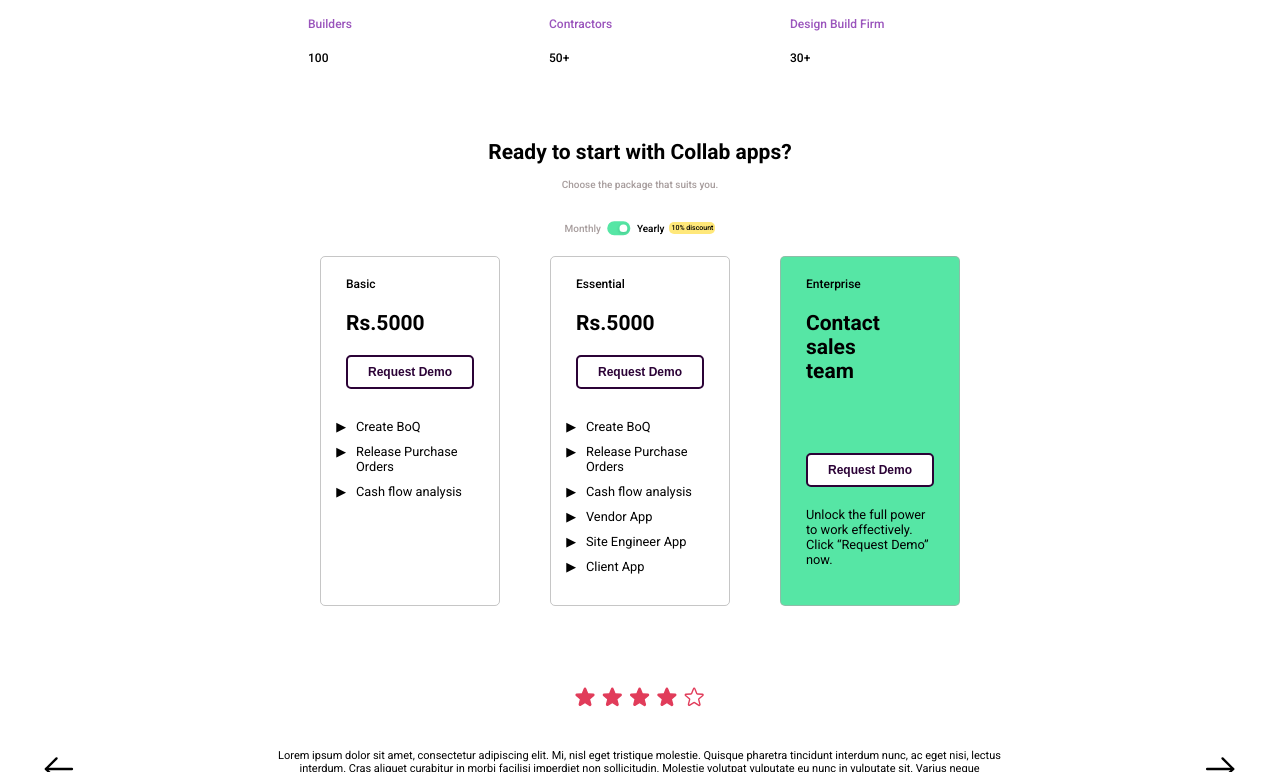
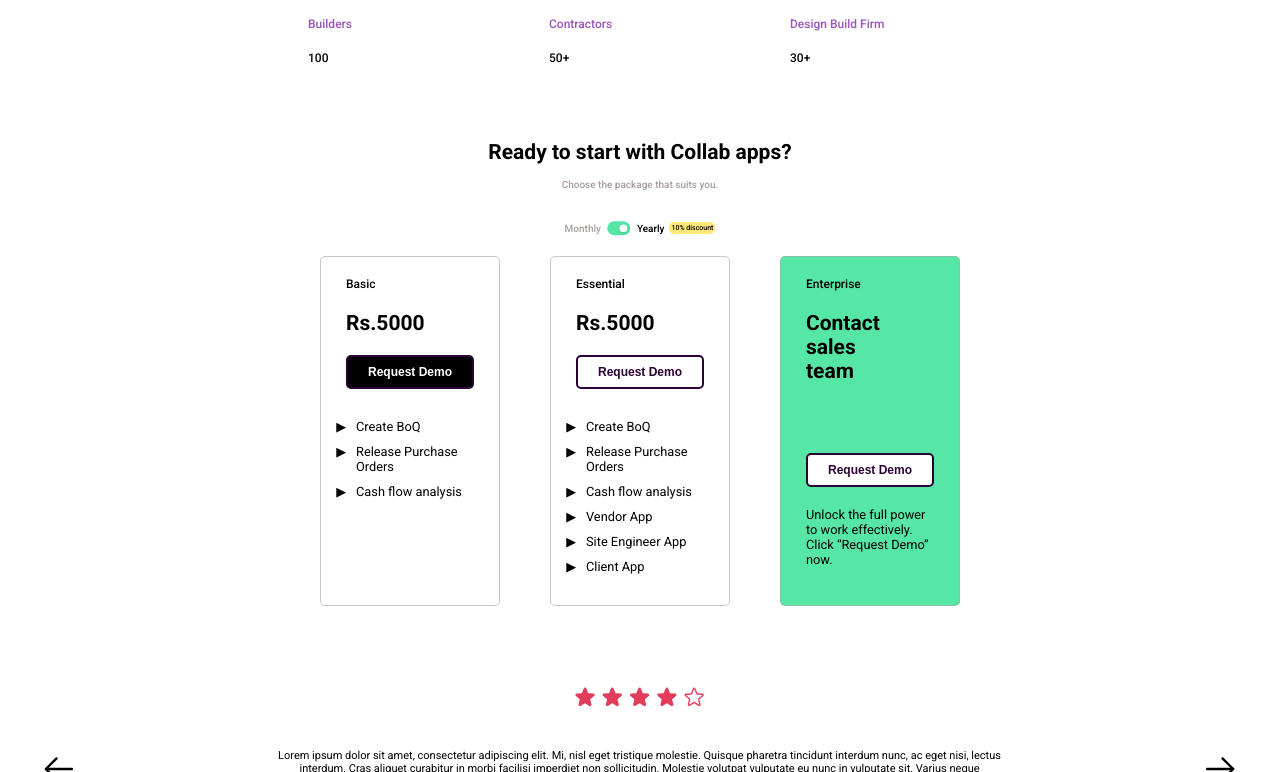
Before and after one commit to Mnde81/workshop, a website: page index.html in a window 1280 px wide. In both pictures the pointer is over the button 410 px from the left and 2817 px from the top of the page. Shown: the part 2445-3217 px from the top of the page. Drawn offline with Linux system fonts and the light colour scheme.

Commit message:
updated file

```diff
--- a/style.css
+++ b/style.css
@@ -368,6 +368,11 @@
     cursor: pointer;
 }
 
+.bigCard button:hover {
+    background-color: black;
+    color: white;
+}
+
 .bigCardsList li {
     padding-left: 10px;
     font-size: 0.8rem;
@@ -654,6 +659,7 @@
     margin-left: 710px;
 }
 
+
 .contactUsspan1 {
     font-weight: 600;
 }
```
Also changed, not shown: index.html (line endings or trailing spaces).
